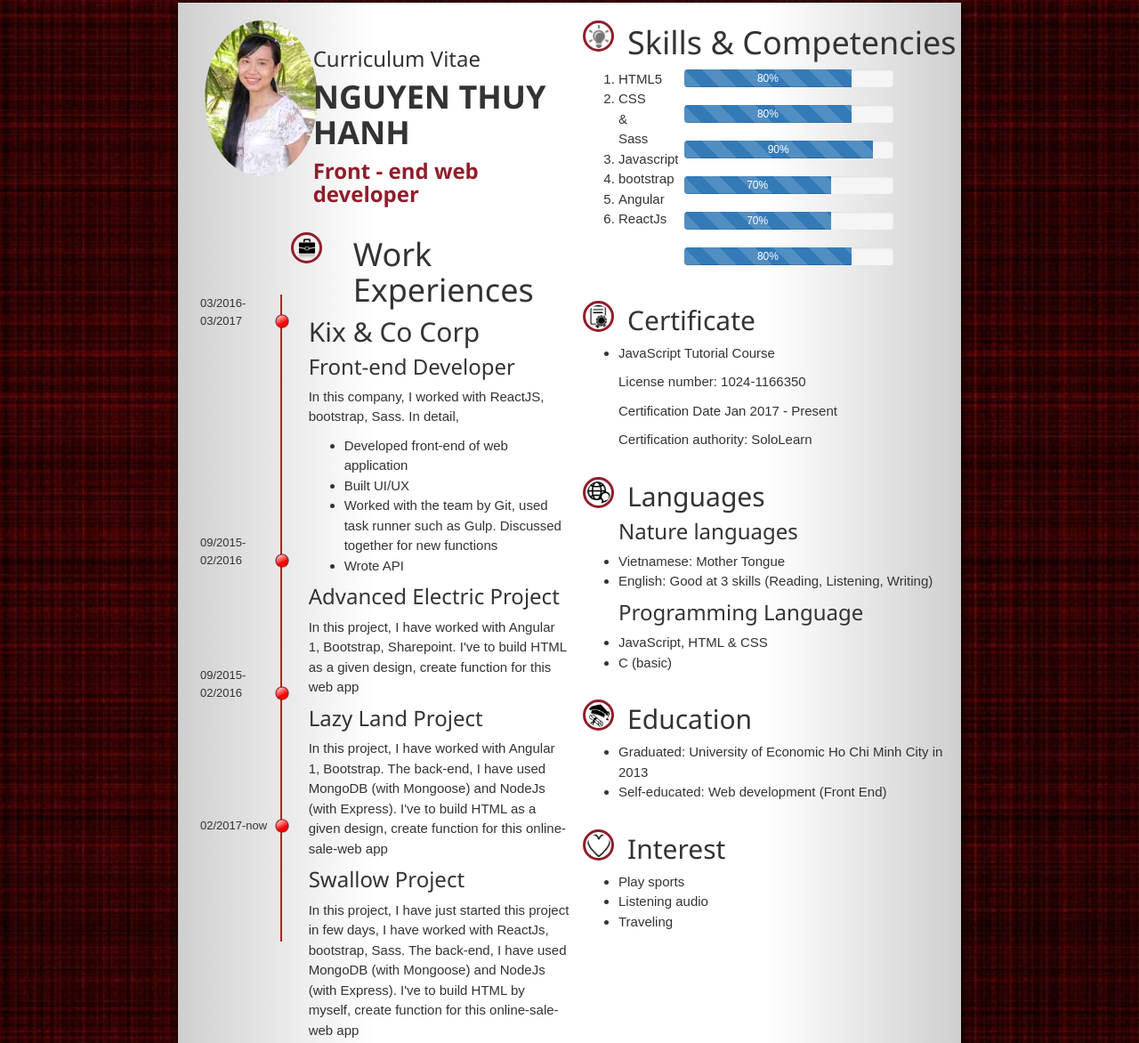
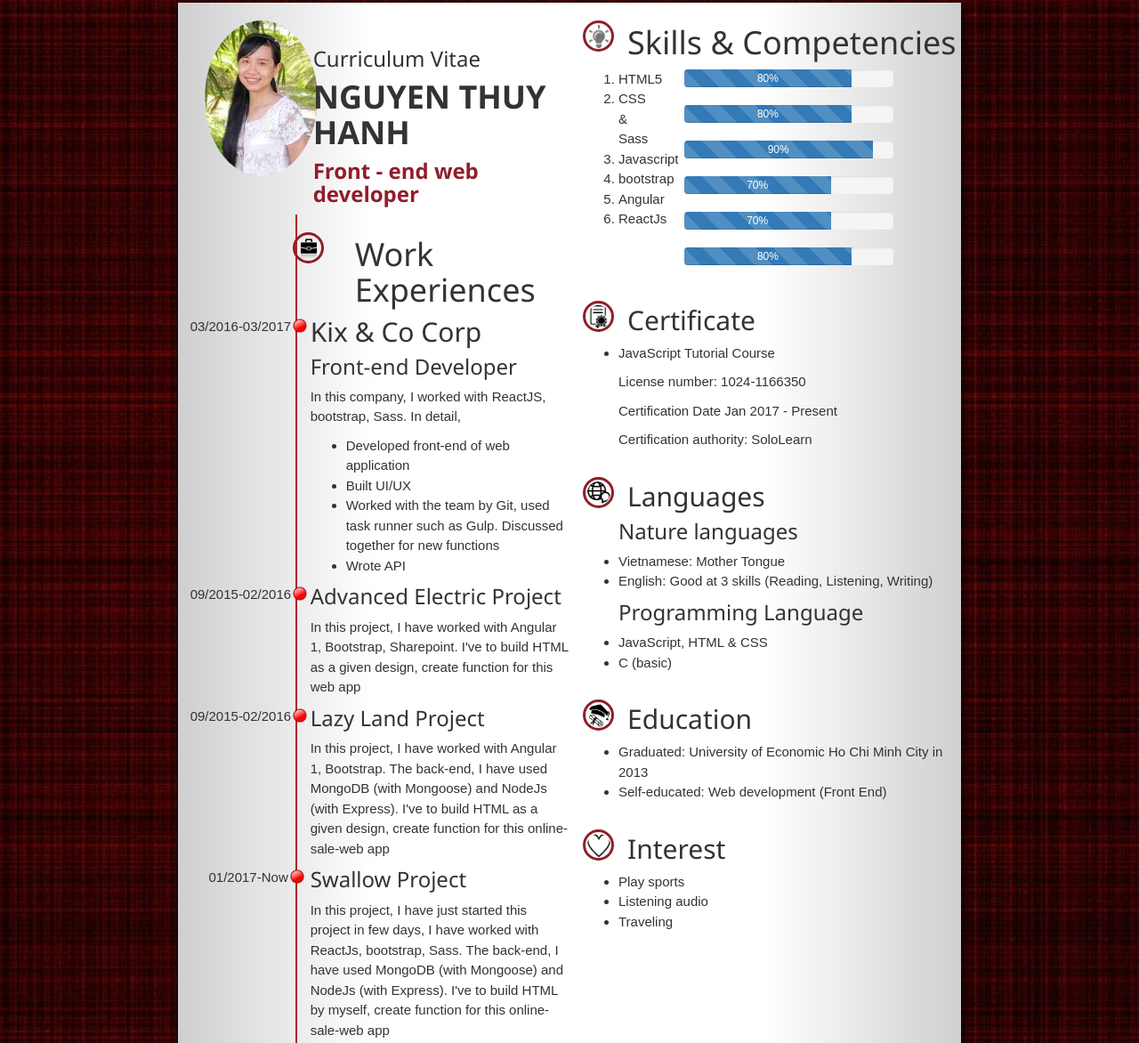
Before and after one commit to nguyenthuyhanh0805/CV, a website: page public/cv.html in a window 1280 px wide. Shown: the part 47-1219 px from the top of the page at 89% size. Drawn offline with nearby package versions, Linux system fonts and the light colour scheme.

Commit message:
set history bar

```diff
--- a/public/cv.html
+++ b/public/cv.html
@@ -33,20 +33,17 @@
                         <div class="work-experience">
                             <div class="row">
                                 <div class="col-xs-4 .col-sm-4 col-md-4 col-lg-4">
-                                    <ul class="history-bar">
-                                        <li class="li1">03/2016-03/2017<span><img src="./img/circle.png" class="icon1"/></span></li>
-                                        <li class="li2">09/2015-02/2016<span><img src="./img/circle.png" class="icon1"/></span></li>
-                                        <li class="li3">09/2015-02/2016<span><img src="./img/circle.png" class="icon1"/></span></li>
-                                        <li class="li4">02/2017-now<span><img src="./img/circle.png" class="icon1"/></span></li>
-                                    </ul>
+                                    <div class="history-bar">
+
+                                    </div>
                                 </div>
-                                <div class="col-xs-8 .col-sm-8 col-md-8 col-lg-8">
+                                <div class="experience-box col-xs-8 .col-sm-8 col-md-8 col-lg-8">
                                     <div class="margin-left-box">
                                         <span><img class="work-experience-icon1" src="./img/work-experience-icon.png"/></span><h1 class="title1">Work Experiences</h1>
                                     </div>
                                     <div class="horizontal-line"></div>
                                     <div class="dev-experience margin-left-box">
-                                        <h2 class="title3">Kix & Co Corp</h2>
+                                        <span class="time-point">03/2016-03/2017<img src="./img/circle.png" class="icon1"/></span><h2 class="title3">Kix & Co Corp</h2>
                                         <h3 class="title3">Front-end Developer</h3>
                                         <p>In this company, I worked with ReactJS, bootstrap, Sass. In detail,</p>
                                         <ul>
@@ -58,11 +55,11 @@
                                     </div>
                                     <div class="freelenecer margin-left-box">
                                         <div class="freelencer-box">
-                                            <h3 class="title3">Advanced Electric Project</h3>
+                                            <span class="time-point">09/2015-02/2016<img src="./img/circle.png" class="icon1"/></span><h3 class="title3">Advanced Electric Project</h3>
                                             <p>In this project, I have worked with Angular 1, Bootstrap, Sharepoint. I've to build HTML as a given design, create function for this web app</p>
-                                            <h3 class="title3">Lazy Land Project</h3>
+                                            <span class="time-point">09/2015-02/2016<img src="./img/circle.png" class="icon1"/></span><h3 class="title3">Lazy Land Project</h3>
                                             <p>In this project, I have worked with Angular 1, Bootstrap. The back-end, I have used MongoDB (with Mongoose) and NodeJs (with Express). I've to build HTML as a given design, create function for this online-sale-web app</p>
-                                            <h3 class="title3">Swallow Project</h3>
+                                            <span class="time-point">&nbsp;&nbsp;&nbsp; &nbsp;01/2017-Now<img src="./img/circle.png" class="icon1"/></span><h3 class="title3">Swallow Project</h3>
                                             <p>In this project, I have just started this project in few days, I have worked with ReactJs, bootstrap, Sass. The back-end, I have used MongoDB (with Mongoose) and NodeJs (with Express). I've to build HTML by myself, create function for this online-sale-web app</p>
                                         </div>
                                     </div>
--- a/public/style.css
+++ b/public/style.css
@@ -91,31 +91,18 @@ body{
     color: #8f1e2b;
     font-weight: 600;
 }
-.li1{
-    padding-bottom:230px;
-    margin-top: 90px;
-}
+
 .icon1{
     height: 20px;
     width:20px;
     float: right;
     margin-right: -12px;
 }
-.li2{
-    padding-bottom:110px;
 
+.experience-box{
+    border-left:2px solid #b32424
 }
-.li3{
-    padding-bottom:130px;
-
+.time-point{
+    float: left;
+    margin-left: -135px;
 }
-.li4{
-    padding-bottom:120px;
-
-}
-.history-bar{
-    list-style-type: none;
-    border-right: 2px solid #b32424;
-    font-size:13px;
-
-}
```
